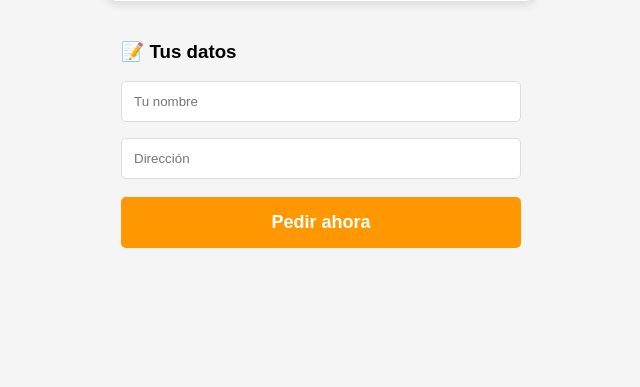
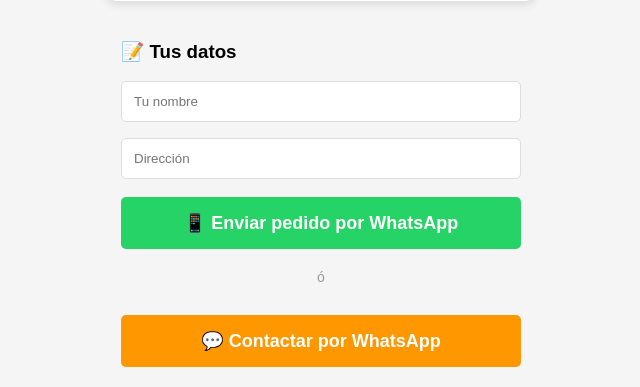
Before and after one commit to arsilvaib-prog/app-desayunos, a Flask app: page / in a window 1280 px wide. Shown: the part 918-1305 px from the top of the page, without its empty margins (319-959 px from the left). Before the commit the page ends 1166 px from the top, so only its background shows below. Run offline with Flask 3, Linux system fonts and the light colour scheme.

Commit message:
Agregado envío de pedidos por WhatsApp

```diff
--- a/templates/menu.html
+++ b/templates/menu.html
@@ -3,13 +3,13 @@
 <head>
     <title>Desayunos Artur</title>
 
-
+    <!-- Iconos para la app -->
     <link rel="shortcut icon" href="/static/favicon.ico">
     <link rel="icon" type="image/png" sizes="192x192" href="/static/icon-192.png">
     <link rel="icon" type="image/png" sizes="512x512" href="/static/icon-512.png">
     <link rel="apple-touch-icon" href="/static/icon-192.png">
 
-
+    <!-- Manifest para instalación -->
     <link rel="manifest" href="/manifest.json">
 
     <style>
@@ -91,6 +91,23 @@
         text-align: left;
         margin-top: 20px;
     }
+
+    /* Estilo para botón de WhatsApp */
+    .btn-whatsapp {
+        background: #25D366;
+        margin-top: 15px;
+    }
+
+    .btn-whatsapp:hover {
+        background: #128C7E;
+    }
+
+    /* Separador visual */
+    .separador {
+        margin: 20px 0;
+        color: #999;
+        font-size: 14px;
+    }
     </style>
 </head>
 
@@ -98,43 +115,99 @@
 
 <h1>🍳 Desayunos Artur</h1>
 
-<form action="/pedido" method="POST">
+<form id="formularioPedido" onsubmit="return enviarPedido(event)">
 <div class="container">
 
+    <!-- Producto 1: Chilaquiles -->
     <div class="card">
         <img src="/static/chilaquiles.jpg">
         <h3>
-            <input type="radio" name="producto" value="Chilaquiles" required>
+            <input type="radio" name="producto" value="Chilaquiles - $130" required>
             Chilaquiles - $130
         </h3>
     </div>
 
+    <!-- Producto 2: Molletes -->
     <div class="card">
         <img src="/static/molletes.jpg">
         <h3>
-            <input type="radio" name="producto" value="Molletes">
+            <input type="radio" name="producto" value="Molletes - $75">
             Molletes - $75
         </h3>
     </div>
 
+    <!-- Producto 3: Picadas -->
     <div class="card">
         <img src="/static/picadas.jpg">
         <h3>
-            <input type="radio" name="producto" value="Picadas Veracruzanas">
+            <input type="radio" name="producto" value="Picadas Veracruzanas - $20">
             Picadas Veracruzanas - $20
         </h3>
     </div>
 
+    <!-- Datos del cliente -->
     <div class="datos-section">
         <h3>📝 Tus datos</h3>
-        <input type="text" name="cliente" placeholder="Tu nombre" required>
-        <input type="text" name="direccion" placeholder="Dirección" required>
+        <input type="text" id="cliente" name="cliente" placeholder="Tu nombre" required>
+        <input type="text" id="direccion" name="direccion" placeholder="Dirección" required>
     </div>
 
-    <button type="submit">Pedir ahora</button>
+    <!-- Botón de pedido (envía a WhatsApp) -->
+    <button type="submit" style="background: #25D366;">📱 Enviar pedido por WhatsApp</button>
+
+    <div class="separador">ó</div>
+
+    <!-- Botón de contacto directo -->
+    <button type="button" onclick="abrirWhatsAppDirecto()" style="background: #ff9800;">💬 Contactar por WhatsApp</button>
 
 </div>
 </form>
 
+<script>
+// Número de WhatsApp (código México 52 + número)
+const NUMERO_WHATSAPP = "5214461414743";
+
+// Función principal: cuando envían el formulario
+function enviarPedido(event) {
+    event.preventDefault();  // Evita que se envíe el formulario tradicional
+
+    // Obtener el producto seleccionado
+    let productoSeleccionado = document.querySelector('input[name="producto"]:checked');
+    if (!productoSeleccionado) {
+        alert("Por favor selecciona un producto");
+        return false;
+    }
+
+    // Obtener datos del cliente
+    let cliente = document.getElementById('cliente').value;
+    let direccion = document.getElementById('direccion').value;
+
+    if (!cliente || !direccion) {
+        alert("Por favor completa todos tus datos");
+        return false;
+    }
+
+    // Crear el mensaje
+    let mensaje = `🍳 *Nuevo pedido - Desayunos Artur*%0a%0a`;
+    mensaje += `👤 *Cliente:* ${cliente}%0a`;
+    mensaje += `📍 *Dirección:* ${direccion}%0a`;
+    mensaje += `🍽️ *Producto:* ${productoSeleccionado.value}%0a%0a`;
+    mensaje += `🙏 ¡Gracias por tu pedido!`;
+
+    // Abrir WhatsApp
+    let url = `https://wa.me/${NUMERO_WHATSAPP}?text=${mensaje}`;
+    window.open(url, '_blank');
+
+    return false;
+}
+
+// Función para contacto directo (sin pedido)
+function abrirWhatsAppDirecto() {
+    let mensaje = `Hola, quiero información sobre los desayunos`;
+    let url = `https://wa.me/${NUMERO_WHATSAPP}?text=${encodeURIComponent(mensaje)}`;
+    window.open(url, '_blank');
+}
+</script>
+
 </body>
 </html>
```
